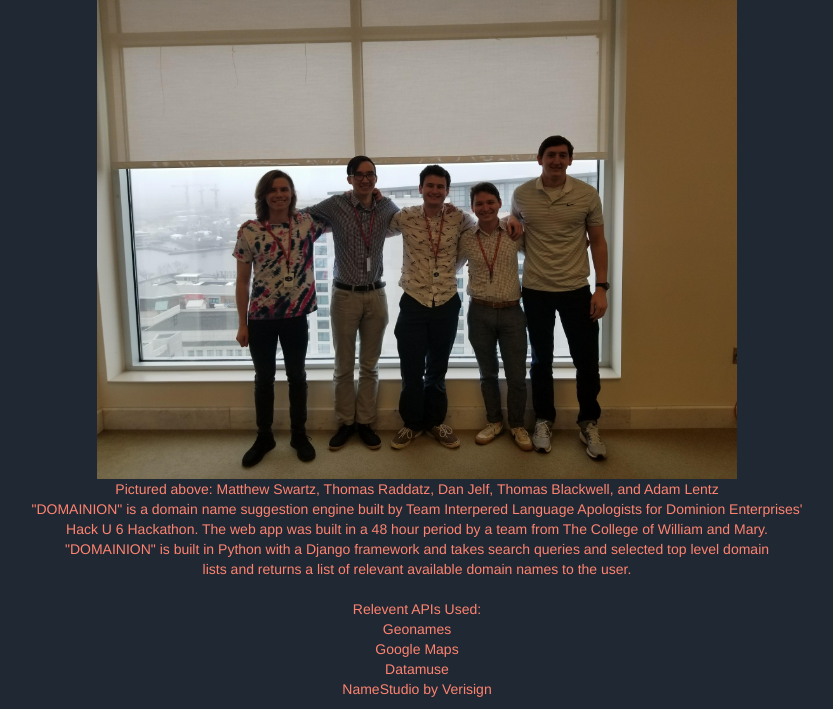
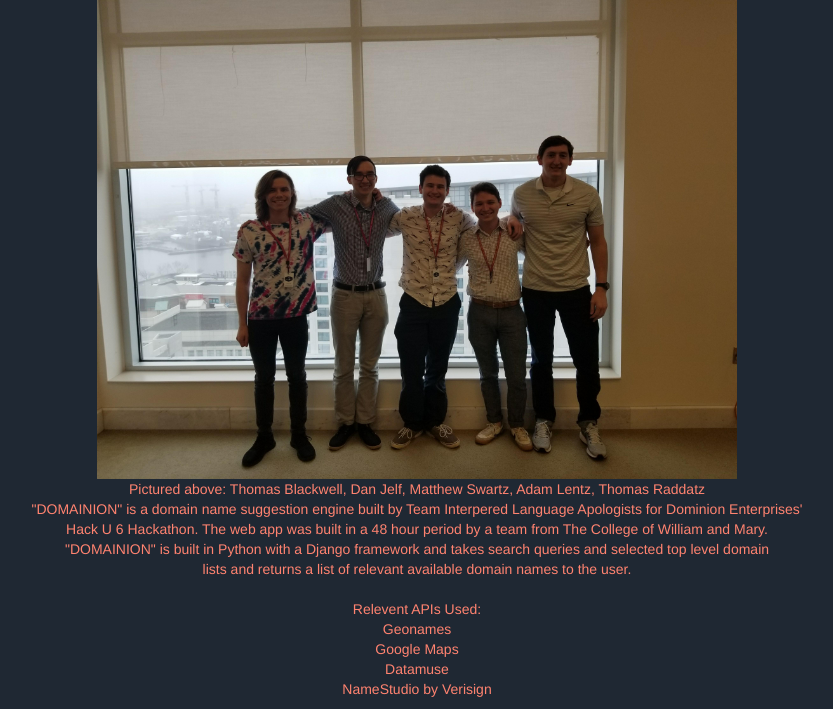
Before and after one commit to adamflentz/HACKU6, a Django app: page /about/ in a window 1280 px wide. Shown: the part 224-933 px from the top of the page, without its empty margins (223-1056 px from the left). Run offline with Django 3.2, Linux system fonts and the light colour scheme; some libraries are stand-ins or nearby versions.

Commit message:
Fix name ordering on about

```diff
--- a/domain/templates/about.html
+++ b/domain/templates/about.html
@@ -49,7 +49,7 @@
 </nav>
 
         <p align="center">
-            Pictured above: Matthew Swartz, Thomas Raddatz, Dan Jelf, Thomas Blackwell, and Adam Lentz </br>
+            Pictured above: Thomas Blackwell, Dan Jelf, Matthew Swartz, Adam Lentz, Thomas Raddatz </br>
             "DOMAINION" is a domain name suggestion engine built by Team Interpered Language Apologists for Dominion Enterprises' </br>
             Hack U 6 Hackathon.  The web app was built in a 48 hour period by a team from The College of William and Mary.  </br>
             "DOMAINION" is built in Python with a Django framework and takes search queries and selected top level domain  </br>
```
